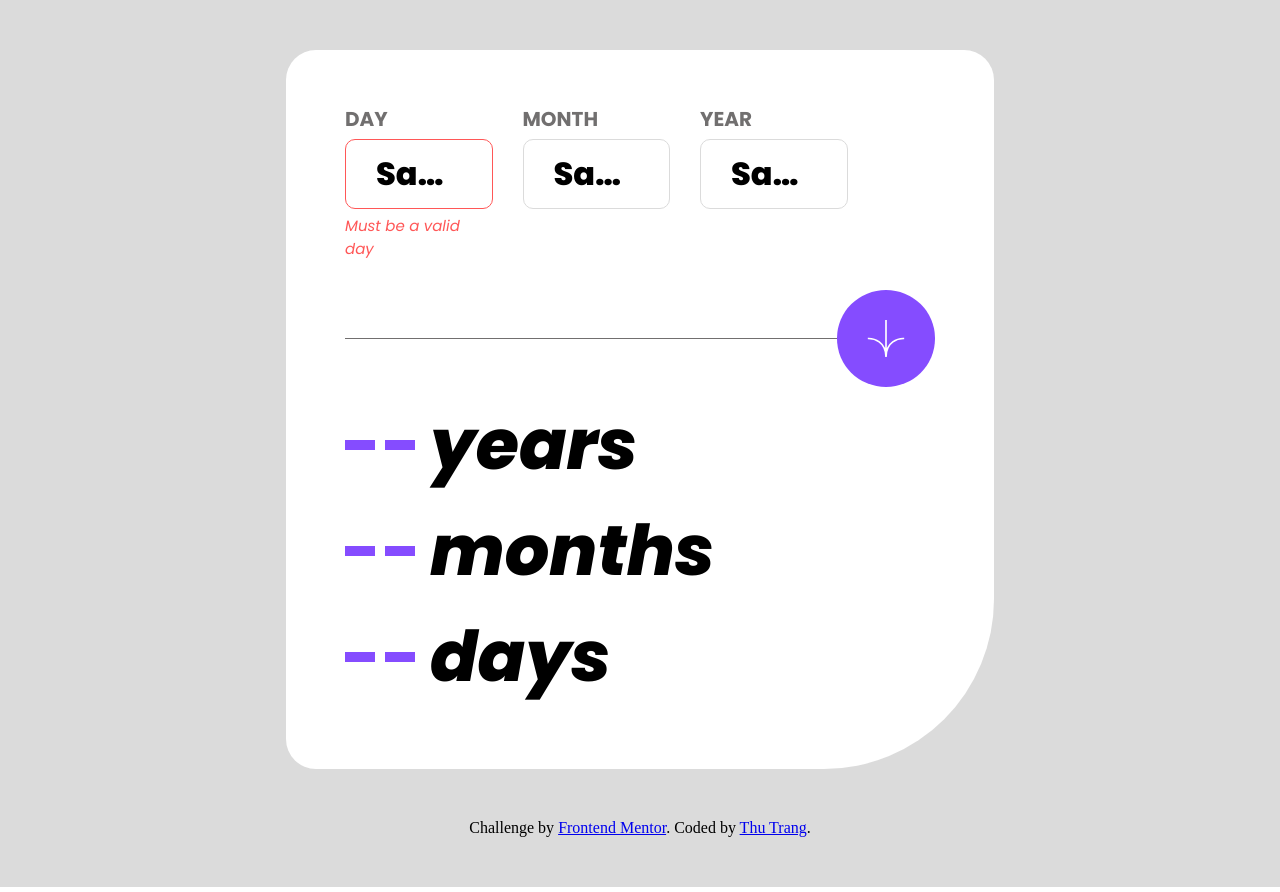
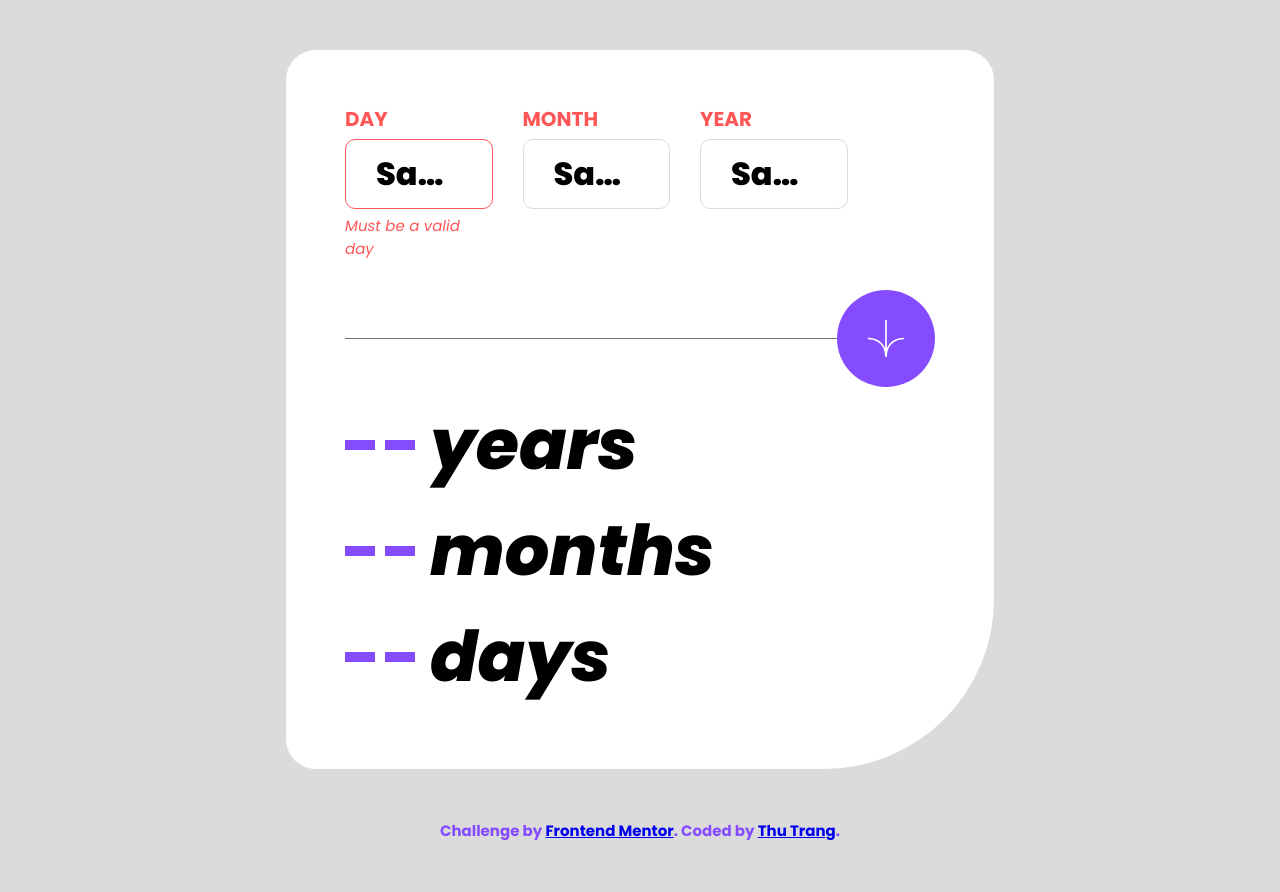
Before and after one commit to ThuTrang5631/Frontendmentor-age-calculator-app-main, a plain HTML site: page index.html in a window 1280 px wide. Both pictures are taken after typing "Sample", "Sample", "Sample" into the empty fields and a click on the button 885 px from the left and 315 px from the top of the page. Drawn offline with Linux system fonts and the light colour scheme.

Commit message:
fix: fix error style validate

```diff
--- a/caculators.css
+++ b/caculators.css
@@ -141,6 +141,12 @@ small {
   border: 1px solid hsl(0, 100%, 67%);
 }
 
+.attribution {
+  color: hsl(259, 100%, 65%);
+  font-family: "Poppins Bold";
+  font-size: 15px;
+}
+
 @media screen and (max-width: 767px) {
   .calculator-container {
     padding: 20px;
--- a/index.html
+++ b/index.html
@@ -71,7 +71,7 @@
     </div>
     <div class="attribution">
       Challenge by <a href="https://www.frontendmentor.io?ref=challenge" target="_blank">Frontend Mentor</a>.
-      Coded by <a href="#">Thu Trang</a>.
+      Coded by <a href="https://github.com/ThuTrang5631" target="_blank">Thu Trang</a>.
     </div>
   </div>
 </body>
--- a/main.js
+++ b/main.js
@@ -17,11 +17,6 @@ const showError = (input, message) => {
   // get element contain input and style for error
   const formControl = input.parentElement;
 
-  const labels = document.getElementsByClassName("label-input");
-  Array.from(labels).forEach((label) => {
-    label.style.color = "hsl(0, 100%, 67%)";
-  });
-
   input.className = "input input-error";
 
   const error = formControl.querySelector("small");
@@ -31,11 +26,6 @@ const showError = (input, message) => {
 
 const hideError = (input) => {
   const formControl = input.parentElement;
-
-  const labels = document.getElementsByClassName("label-input");
-  Array.from(labels).forEach((label) => {
-    label.style.color = "hsl(0, 1%, 44%)";
-  });
 
   input.className = "input";
 
@@ -55,6 +45,13 @@ const handleInput = (dayValue, monthValue, yearValue) => {
     isValidate = false;
   } else if (dayValue > listOfDays || dayValue < 1) {
     showError(dayEle, "Must be a valid day");
+    isValidate = false;
+  } else if (
+    monthCurrent == monthValue &&
+    yearCurrent == yearValue &&
+    dayCurrent < dayValue
+  ) {
+    showError(dayEle, "Must be a date in the past");
     isValidate = false;
   } else if (monthValue === "1" || monthValue > "2") {
     if (dayValue > listOfDays[monthValue - 1]) {
@@ -86,7 +83,7 @@ const handleInput = (dayValue, monthValue, yearValue) => {
     showError(monthEle, "Must be a valid month");
     isValidate = false;
   } else if (monthValue > monthCurrent && yearValue == yearCurrent) {
-    showError(monthEle, "Must be in the past");
+    showError(monthEle, "Must be a month in the past");
     isValidate = false;
   } else {
     hideError(monthEle);
@@ -101,6 +98,18 @@ const handleInput = (dayValue, monthValue, yearValue) => {
     isValidate = false;
   } else {
     hideError(yearEle);
+  }
+
+  if (!isValidate) {
+    const labels = document.getElementsByClassName("label-input");
+    Array.from(labels).forEach((label) => {
+      label.style.color = "hsl(0, 100%, 67%)";
+    });
+  } else {
+    const labels = document.getElementsByClassName("label-input");
+    Array.from(labels).forEach((label) => {
+      label.style.color = "hsl(0, 1%, 44%)";
+    });
   }
 
   return isValidate;
```
